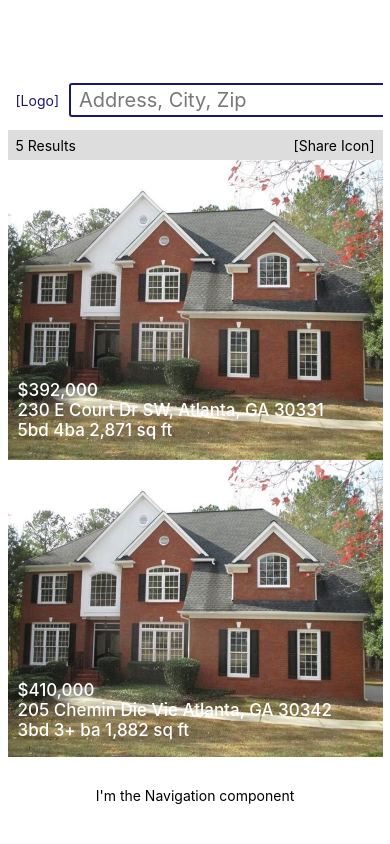
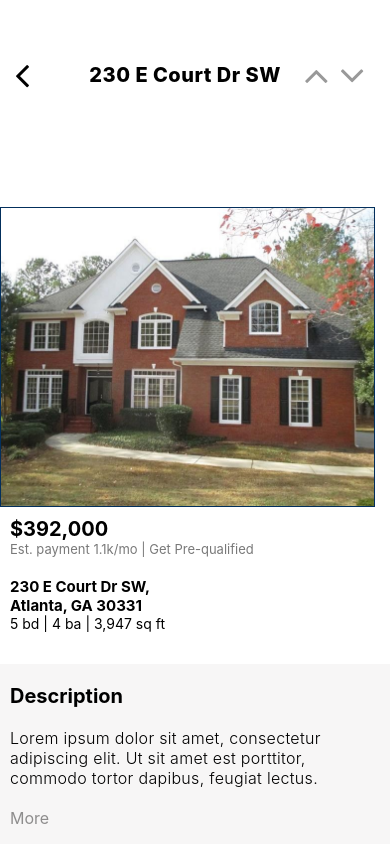
Before and after one commit to CalderMarshall-zz/reactNativeDemo, a React Native app: screen / in a window 390 px wide. Built offline with nearby package versions, Linux system fonts and the light colour scheme.

Commit message:
add share icon to SearchPage component

```diff
--- a/App.js
+++ b/App.js
@@ -9,8 +9,8 @@ export default class App extends React.Component {
   render() {
     return (
       <View style={styles.container}>
-        <SearchPage />
-        {/* <ProductDetails /> */}
+        {/* <SearchPage /> */}
+        <ProductDetails />
         {/* <FilterSearch /> */}
       </View>
     );
--- a/src/components/SearchPage/Header/Header.js
+++ b/src/components/SearchPage/Header/Header.js
@@ -17,7 +17,10 @@ export default class Header extends Component {
         <View style={styles.formBottom}>
           <Text style={{ marginLeft: 8, flex: 1 }}>5 Results</Text>
           {/* TODO: Fix that borderLeftWidth & borderLeftColor */}
-          <Text style={{ marginRight: 8 }}>[Share Icon]</Text>
+          <Image
+            style={{ marginRight: 8 }}
+            source={require('../../../assets/images/share-icon.jpg')}
+          />
         </View>
       </View>
     );
```
Also changed, not shown: src/assets/images/share-icon.jpg (added), src/assets/images/share-icon.png (deleted).
